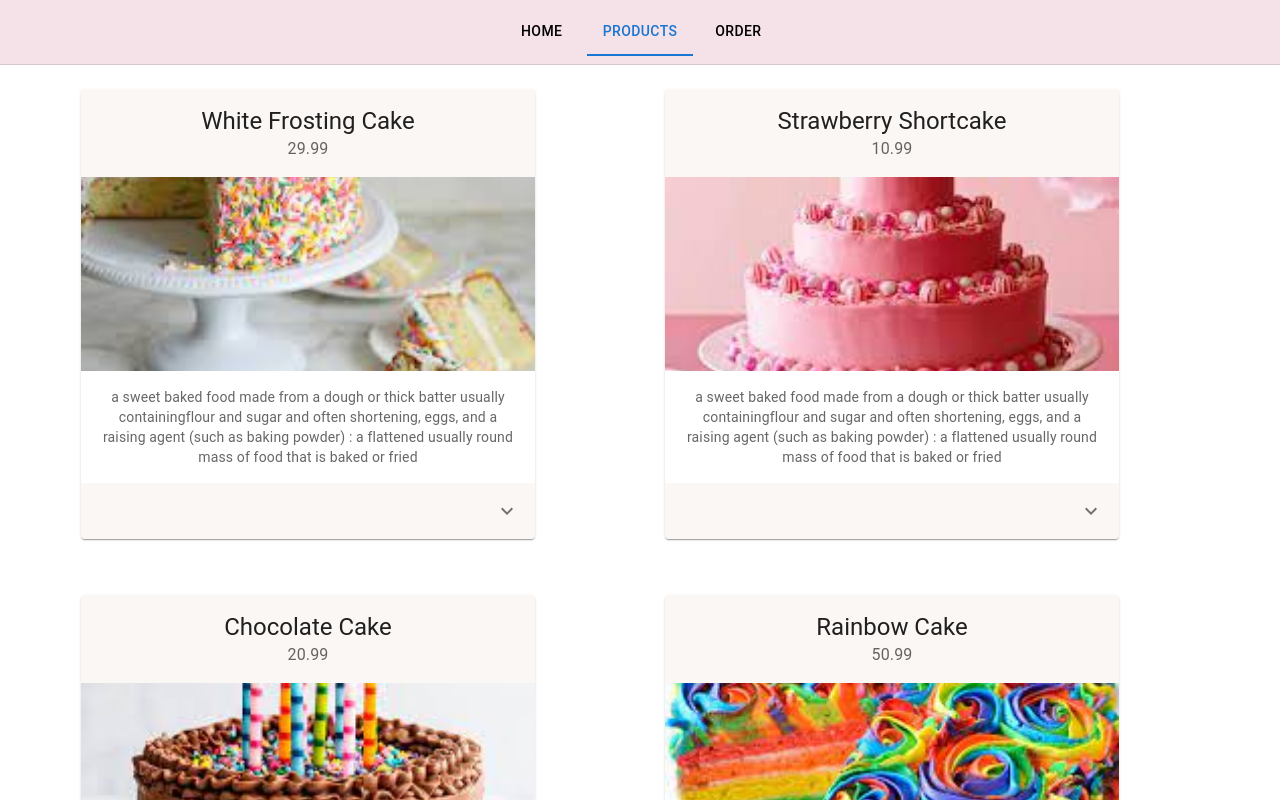
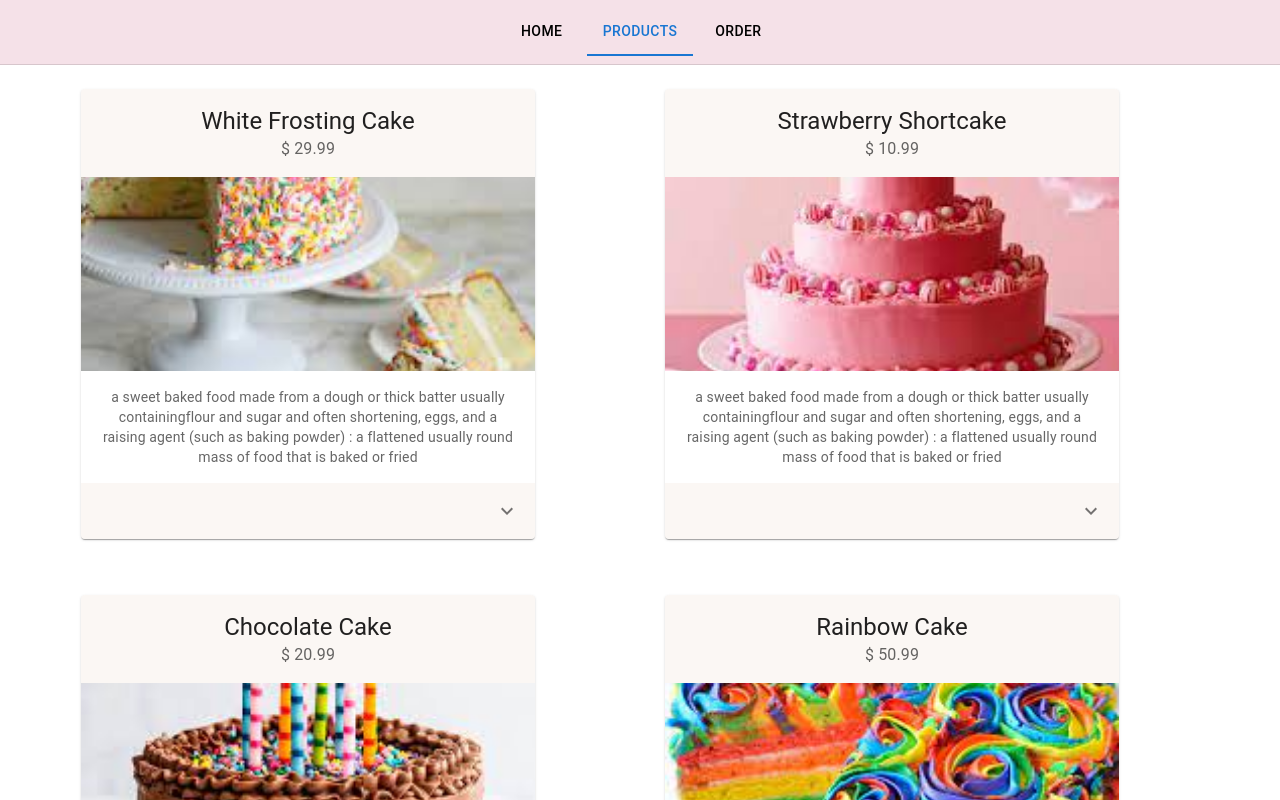
Before and after one commit to arcosea/cake, a React (Create React App) app: page / in a window 1280 px wide. Both pictures are taken after a click on the tab "PRODUCTS". Shown: the top 800 px of the page. Built offline with nearby package versions, Linux system fonts and the light colour scheme.

Commit message:
Update: dollar symbol on items gallery

```diff
--- a/src/ui/components/CardItem.tsx
+++ b/src/ui/components/CardItem.tsx
@@ -39,7 +39,7 @@ export function CardItem({name, cost, url, description}: ICardItemProp){
             <Card sx={{ maxWidth: "80%"}}>
                 <CardHeader
                     title={name}
-                    subheader={cost}
+                    subheader={'$ ' + cost}
                     sx={{backgroundColor: "#F5EDE673"}}
                 />
                 <CardMedia
--- a/src/utils/DataManager.ts
+++ b/src/utils/DataManager.ts
@@ -173,7 +173,7 @@ export class DataManager {
 
             let additionalRequestKeys = Array.from(this._additionalRequests.keys());
             for (const key of additionalRequestKeys) {
-                if (key != Headers.FILE_UPLOAD) {
+                if (key !== Headers.FILE_UPLOAD) {
                     description += key + ": " + this._additionalRequests.get(key) + " | ";
                 }
             }
```
